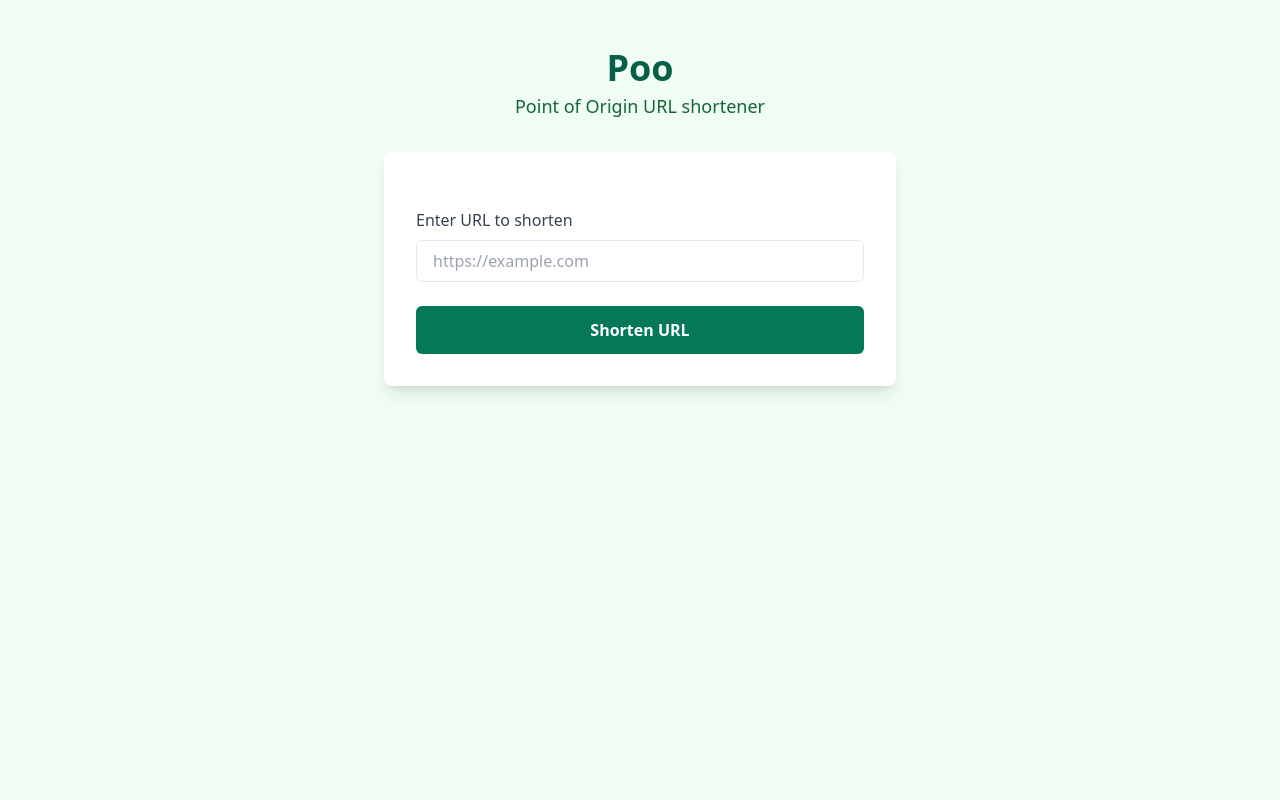
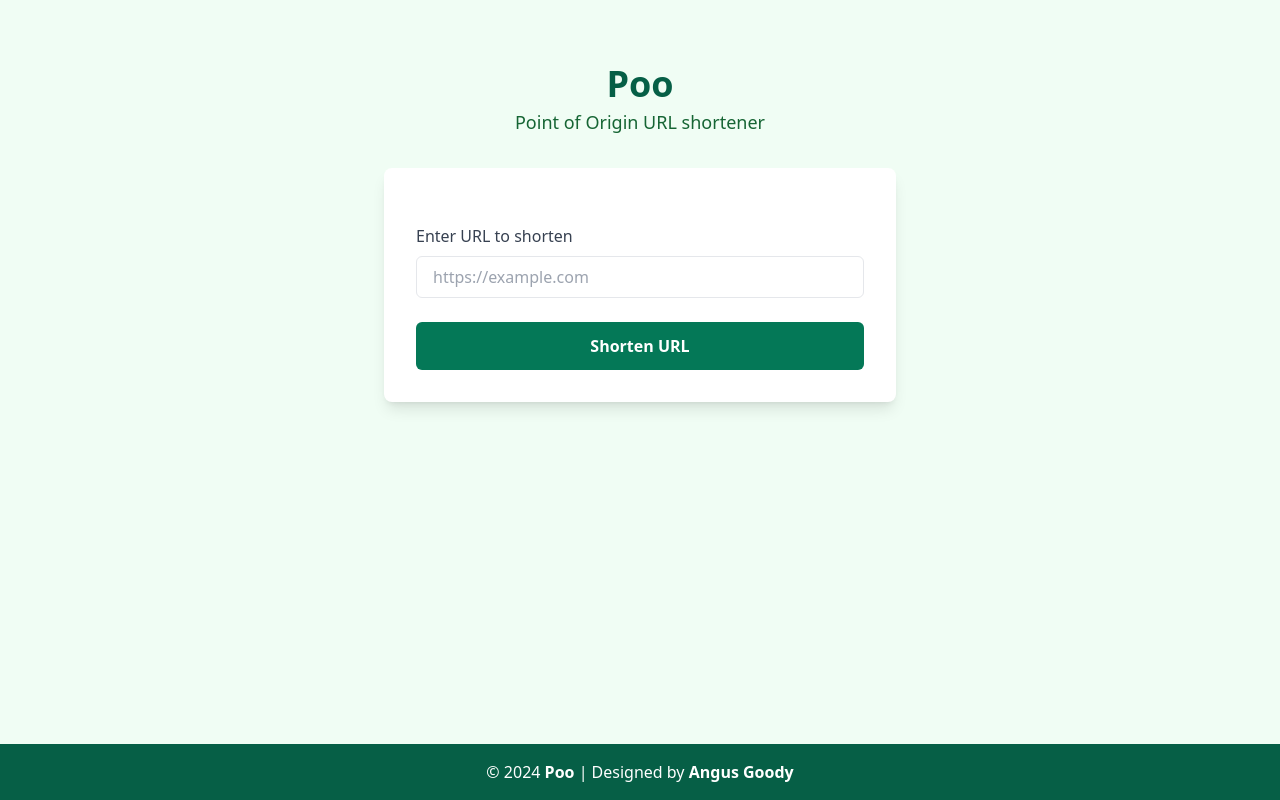
Before and after one commit to angus-websites/poo, a Django app: page / in a window 1280 px wide. Run offline with Django 5.2, Linux system fonts and the light colour scheme; style sheets or scripts are compiled from the project's sources; some libraries are stand-ins or nearby versions.

Commit message:
sticky footer

```diff
--- a/templates/_base.html
+++ b/templates/_base.html
@@ -26,11 +26,21 @@
 
 </head>
 
-<body class="bg-green-50">
-    <div class="container mx-auto mt-4">
+<body class="bg-green-50 flex flex-col min-h-screen">
+    <div class="container mx-auto mt-4 flex-grow">
         {% block content %}
         {% endblock content %}
     </div>
+
+    <!-- Footer Section -->
+    <footer class="bg-emerald-800 text-white text-center py-4 mt-12">
+        <p>&copy; <span id="year"></span> <strong>Poo</strong> | Designed by <a href="https://angusgoody.com/" target="_blank"><strong>Angus Goody</strong></a></p>
+    </footer>
+
+    <script>
+        // Dynamically set the current year in the footer
+        document.getElementById('year').textContent = new Date().getFullYear();
+    </script>
 </body>
 
 </html>
```
